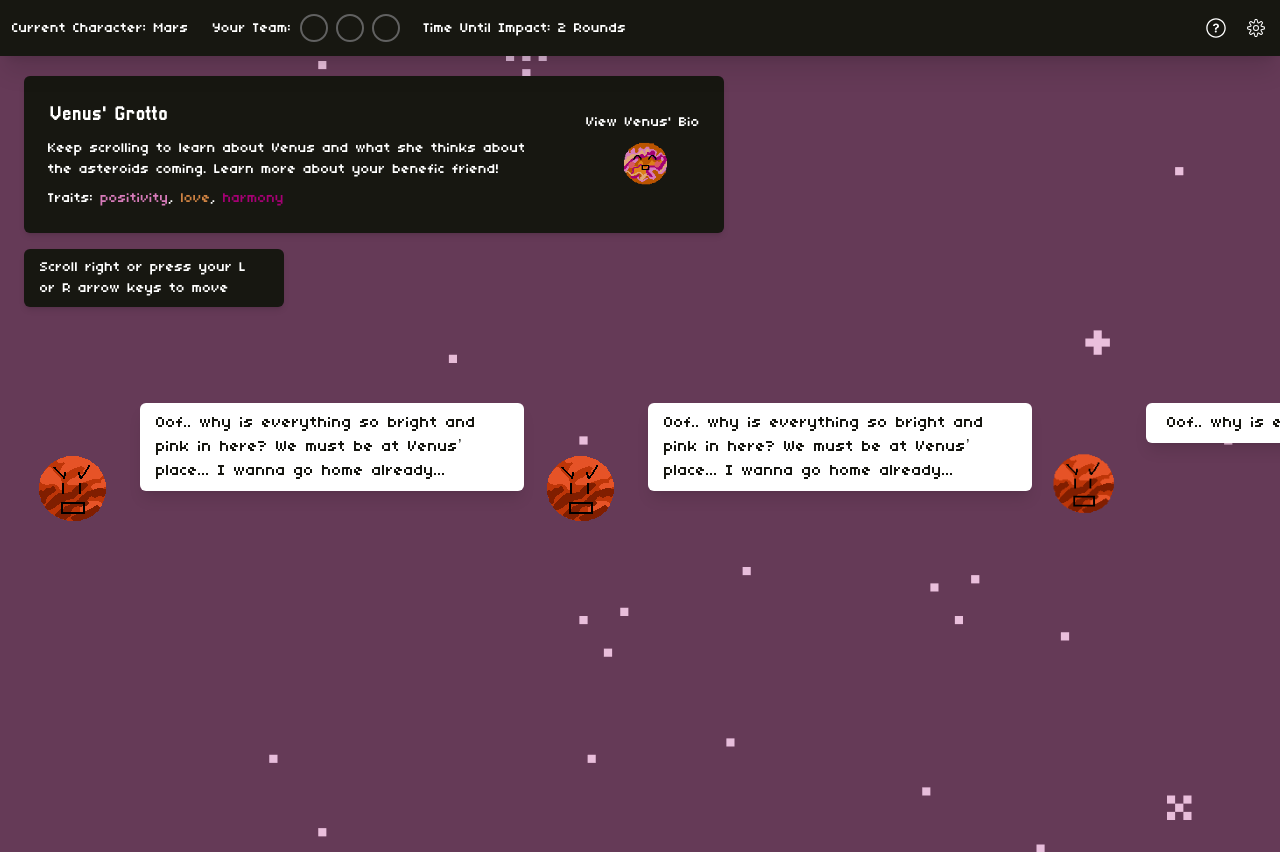
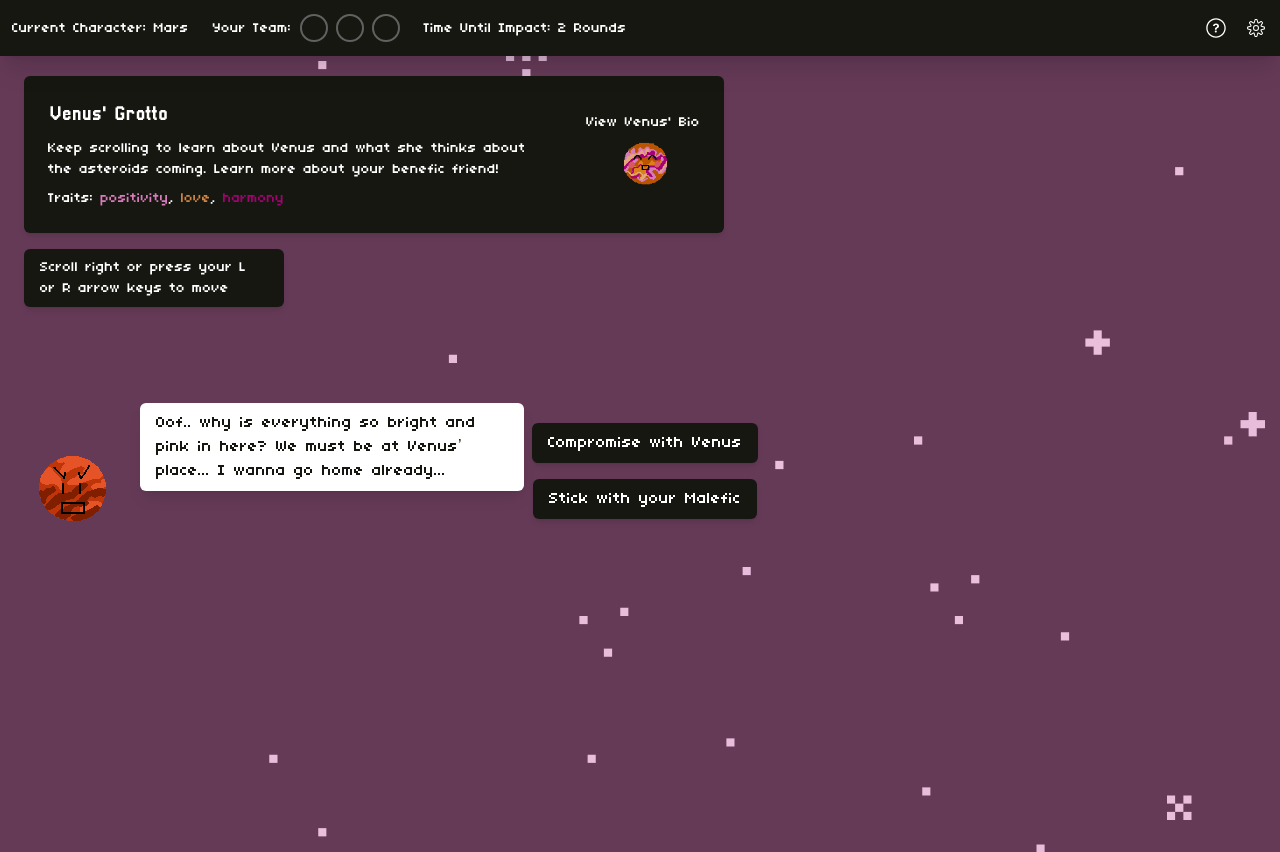
Before and after one commit to danyabaron/cosmic-crossroads, a React (Create React App) app: page /mars-game in a window 1280 px wide. Built offline with nearby package versions, Linux system fonts and the light colour scheme.

Commit message:
idk this scroll stuff is hard got no progress today

```diff
--- a/src/Pages/MarsPath/MarsGame.js
+++ b/src/Pages/MarsPath/MarsGame.js
@@ -147,7 +147,7 @@ Curabitur Morbi laoreet, orci in semper suscipit, lectus massa blandit mi,
 
 
                         </div>
-                        <div className='flex items-start gap-4 flex-shrink-0' data-scroll id='dialogue-section'>
+                        {/* <div className='flex items-start gap-4 flex-shrink-0' data-scroll id='dialogue-section'>
                                 <div className='mt-9 w-fit' id='mars-image'>
                                     <img className="" src={MarsGif} alt="Mars Gif"/>
                                 </div>
@@ -161,8 +161,8 @@ Curabitur Morbi laoreet, orci in semper suscipit, lectus massa blandit mi,
                                 </div>
 
 
-                        </div>
-                        <div className='flex items-start gap-4 flex-shrink-0' data-scroll id='dialogue-section'>
+                        </div> */}
+                        {/* <div className='flex items-start gap-4 flex-shrink-0' data-scroll id='dialogue-section'>
                                 <div className='mt-9 w-fit' id='mars-image'>
                                     <img className="" src={MarsGif} alt="Mars Gif"/>
                                 </div>
@@ -176,7 +176,7 @@ Curabitur Morbi laoreet, orci in semper suscipit, lectus massa blandit mi,
                                 </div>
 
 
-                        </div>
+                        </div> */}
 
 
 
```
